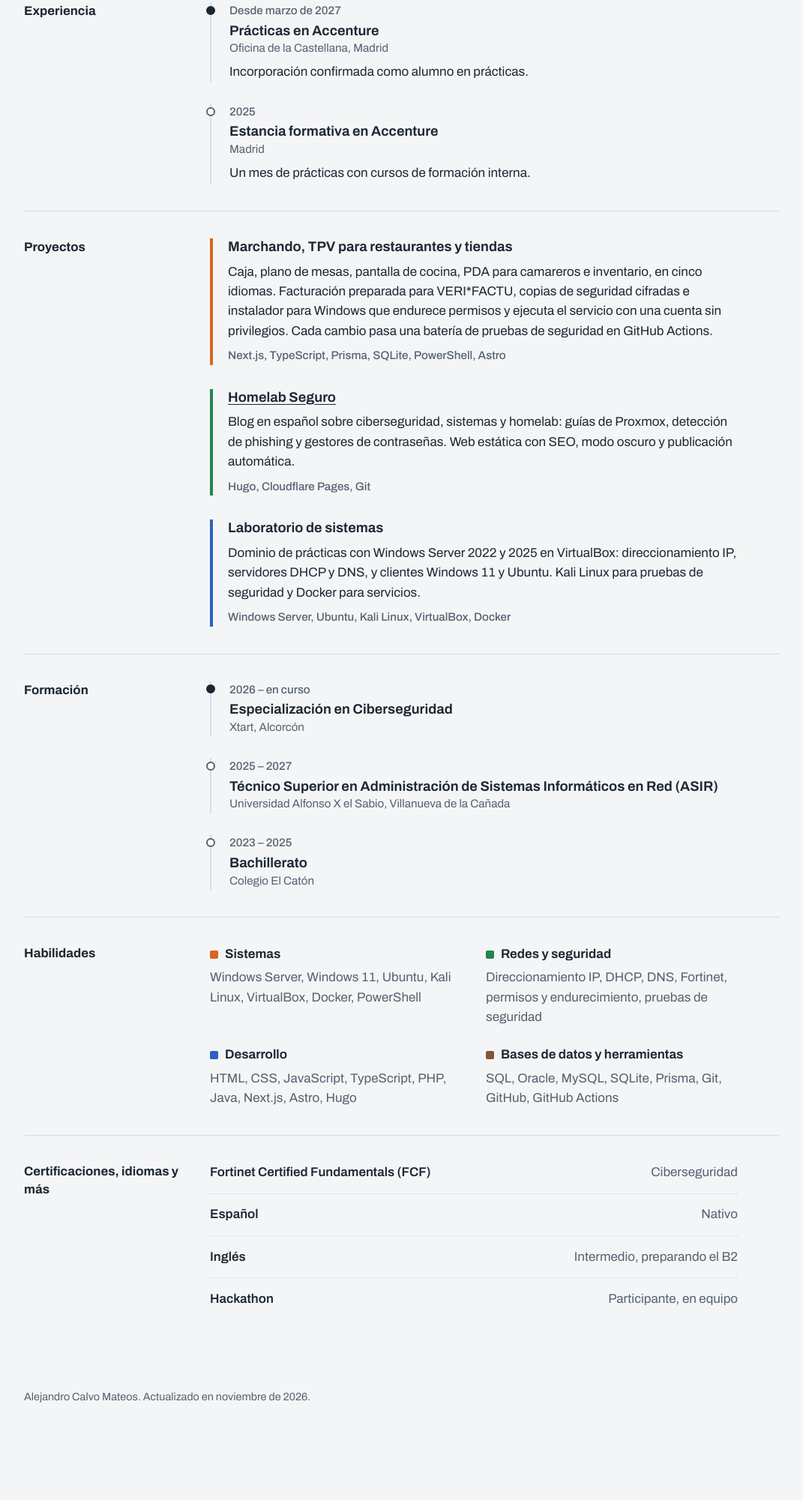
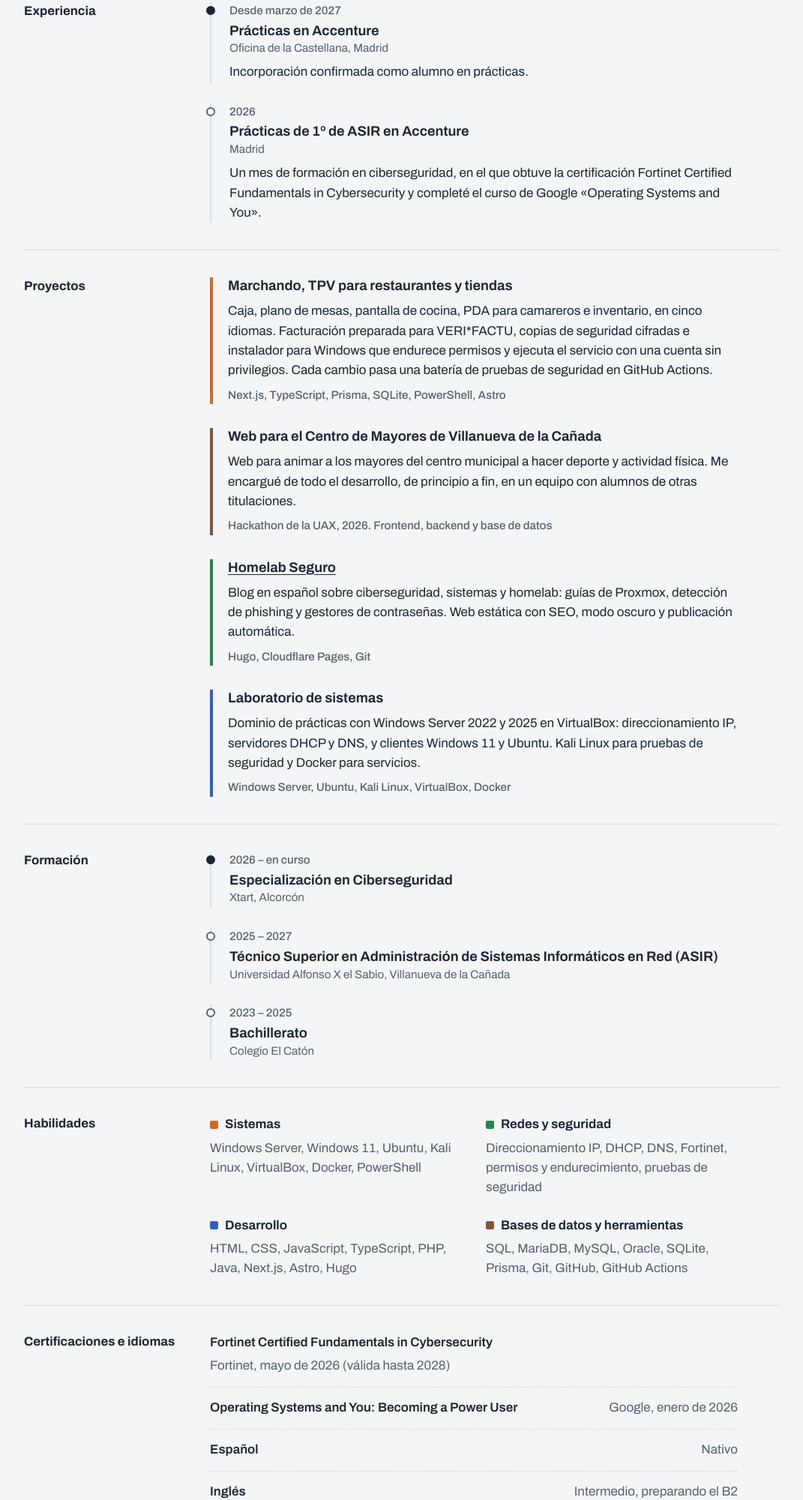
Before and after one commit to Proyectos-Alejandro/Mi_CV_Alejandro_Calvo_Mateos, a plain HTML site: page index.html in a window 1280 px wide. Shown: the part 799-2800 px from the top of the page at 75% size, without its empty margins (104-1175 px from the left). Before the commit the page ends 2722 px from the top, so only its background shows below. Drawn offline with Linux system fonts and the light colour scheme.

Commit message:
Completar el CV con los datos de LinkedIn
- Ubicación: Torrejón de Velasco
- Prácticas de 1º en Accenture (2026) con Fortinet FCF y el curso de Google
- Proyecto del hackathon de la UAX para el Centro de Mayores
- Certificaciones con fechas y MariaDB en habilidades
- El PDF ya no deja huecos: solo los elementos sueltos evitan partirse

Co-Authored-By: Claude Opus 5.5 <noreply@anthropic.com>

```diff
--- a/assets/css/index_style.css
+++ b/assets/css/index_style.css
@@ -532,8 +532,19 @@ h3 {
     .bloque {
         grid-template-columns: var(--gutter) minmax(0, 1fr);
         gap: 0.5rem 1.5rem;
-        padding-block: 0.8rem;
+        padding-block: 0.7rem;
+    }
+
+    /* Las secciones se pueden partir entre páginas; cada elemento, no */
+    .linea-tiempo li,
+    .proyecto,
+    .habilidades > div,
+    .datos div {
         break-inside: avoid;
+    }
+
+    .bloque > h2 {
+        break-after: avoid;
     }
 
     .bloque > h2 {
--- a/index.html
+++ b/index.html
@@ -32,7 +32,7 @@
             <div class="identidad">
                 <h1 class="nombre">Alejandro<br>Calvo Mateos</h1>
                 <p class="titular">Técnico de sistemas y redes en formación, especializándome en ciberseguridad.</p>
-                <p class="ubicacion">Zona sur de Madrid. Carnet B y coche propio.</p>
+                <p class="ubicacion">Torrejón de Velasco, Madrid. Carnet B y coche propio.</p>
             </div>
 
             <!-- Para poner tu foto: guárdala como assets/img/foto.jpg y cambia este div por
@@ -84,10 +84,10 @@
                     <p>Incorporación confirmada como alumno en prácticas.</p>
                 </li>
                 <li>
-                    <p class="fecha">2025</p>
-                    <h3>Estancia formativa en Accenture</h3>
+                    <p class="fecha">2026</p>
+                    <h3>Prácticas de 1º de ASIR en Accenture</h3>
                     <p class="lugar">Madrid</p>
-                    <p>Un mes de prácticas con cursos de formación interna.</p>
+                    <p>Un mes de formación en ciberseguridad, en el que obtuve la certificación Fortinet Certified Fundamentals in Cybersecurity y completé el curso de Google «Operating Systems and You».</p>
                 </li>
             </ol>
         </section>
@@ -99,6 +99,11 @@
                     <h3>Marchando, TPV para restaurantes y tiendas</h3>
                     <p>Caja, plano de mesas, pantalla de cocina, PDA para camareros e inventario, en cinco idiomas. Facturación preparada para VERI*FACTU, copias de seguridad cifradas e instalador para Windows que endurece permisos y ejecuta el servicio con una cuenta sin privilegios. Cada cambio pasa una batería de pruebas de seguridad en GitHub Actions.</p>
                     <p class="tecnologias">Next.js, TypeScript, Prisma, SQLite, PowerShell, Astro</p>
+                </article>
+                <article class="proyecto par-marron">
+                    <h3>Web para el Centro de Mayores de Villanueva de la Cañada</h3>
+                    <p>Web para animar a los mayores del centro municipal a hacer deporte y actividad física. Me encargué de todo el desarrollo, de principio a fin, en un equipo con alumnos de otras titulaciones.</p>
+                    <p class="tecnologias">Hackathon de la UAX, 2026. Frontend, backend y base de datos</p>
                 </article>
                 <article class="proyecto par-verde">
                     <h3><a href="https://homelabsegura.tech" target="_blank" rel="noopener">Homelab Seguro</a></h3>
@@ -151,17 +156,21 @@
                 </div>
                 <div class="par-marron">
                     <dt>Bases de datos y herramientas</dt>
-                    <dd>SQL, Oracle, MySQL, SQLite, Prisma, Git, GitHub, GitHub Actions</dd>
+                    <dd>SQL, MariaDB, MySQL, Oracle, SQLite, Prisma, Git, GitHub, GitHub Actions</dd>
                 </div>
             </dl>
         </section>
 
         <section class="bloque" aria-labelledby="t-certificaciones">
-            <h2 id="t-certificaciones">Certificaciones, idiomas y más</h2>
+            <h2 id="t-certificaciones">Certificaciones e idiomas</h2>
             <dl class="cuerpo datos">
                 <div>
-                    <dt>Fortinet Certified Fundamentals (FCF)</dt>
-                    <dd>Ciberseguridad</dd>
+                    <dt>Fortinet Certified Fundamentals in Cybersecurity</dt>
+                    <dd>Fortinet, mayo de 2026 (válida hasta 2028)</dd>
+                </div>
+                <div>
+                    <dt>Operating Systems and You: Becoming a Power User</dt>
+                    <dd>Google, enero de 2026</dd>
                 </div>
                 <div>
                     <dt>Español</dt>
@@ -170,10 +179,6 @@
                 <div>
                     <dt>Inglés</dt>
                     <dd>Intermedio, preparando el B2</dd>
-                </div>
-                <div>
-                    <dt>Hackathon</dt>
-                    <dd>Participante, en equipo</dd>
                 </div>
             </dl>
         </section>
```
